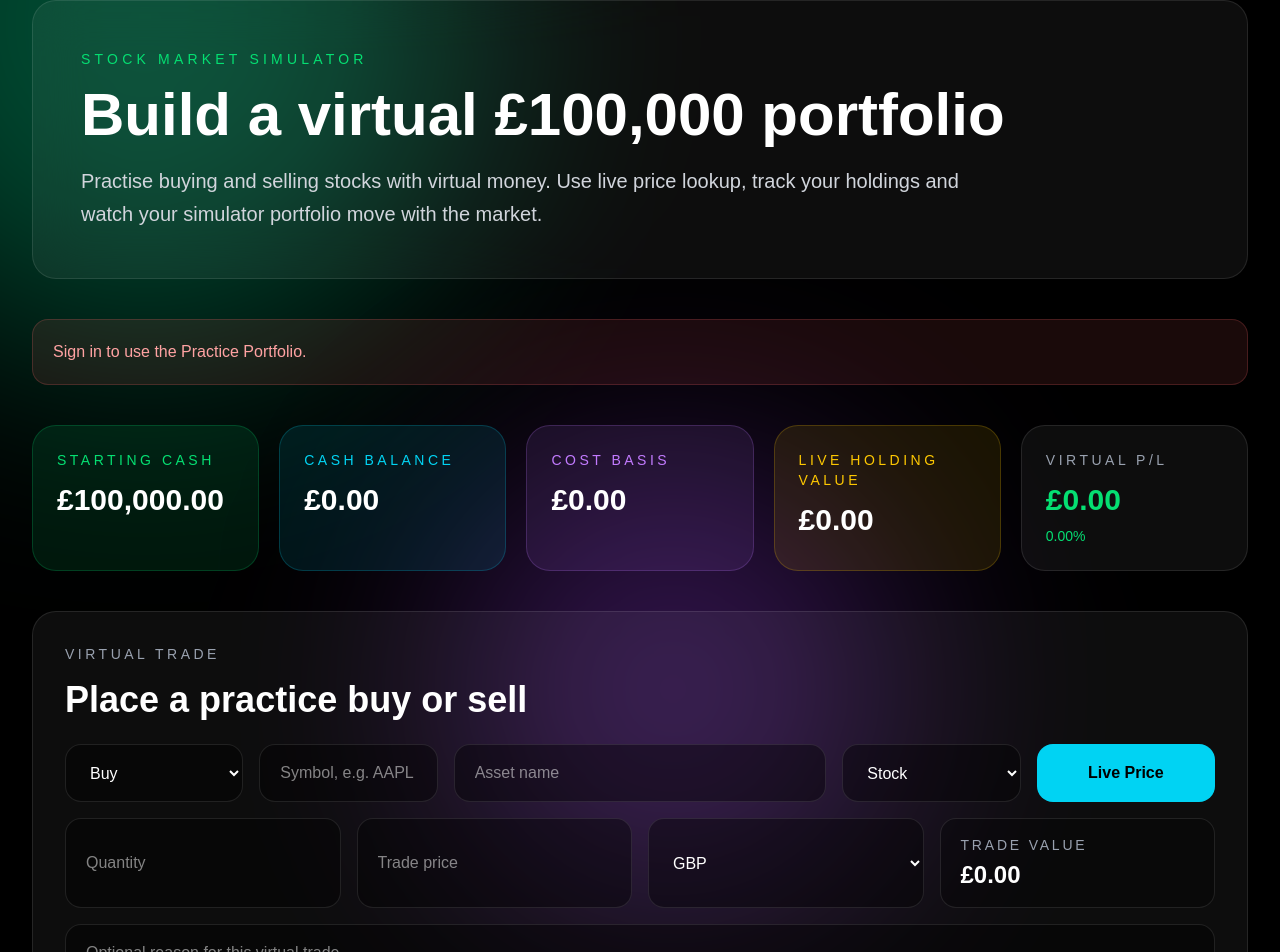
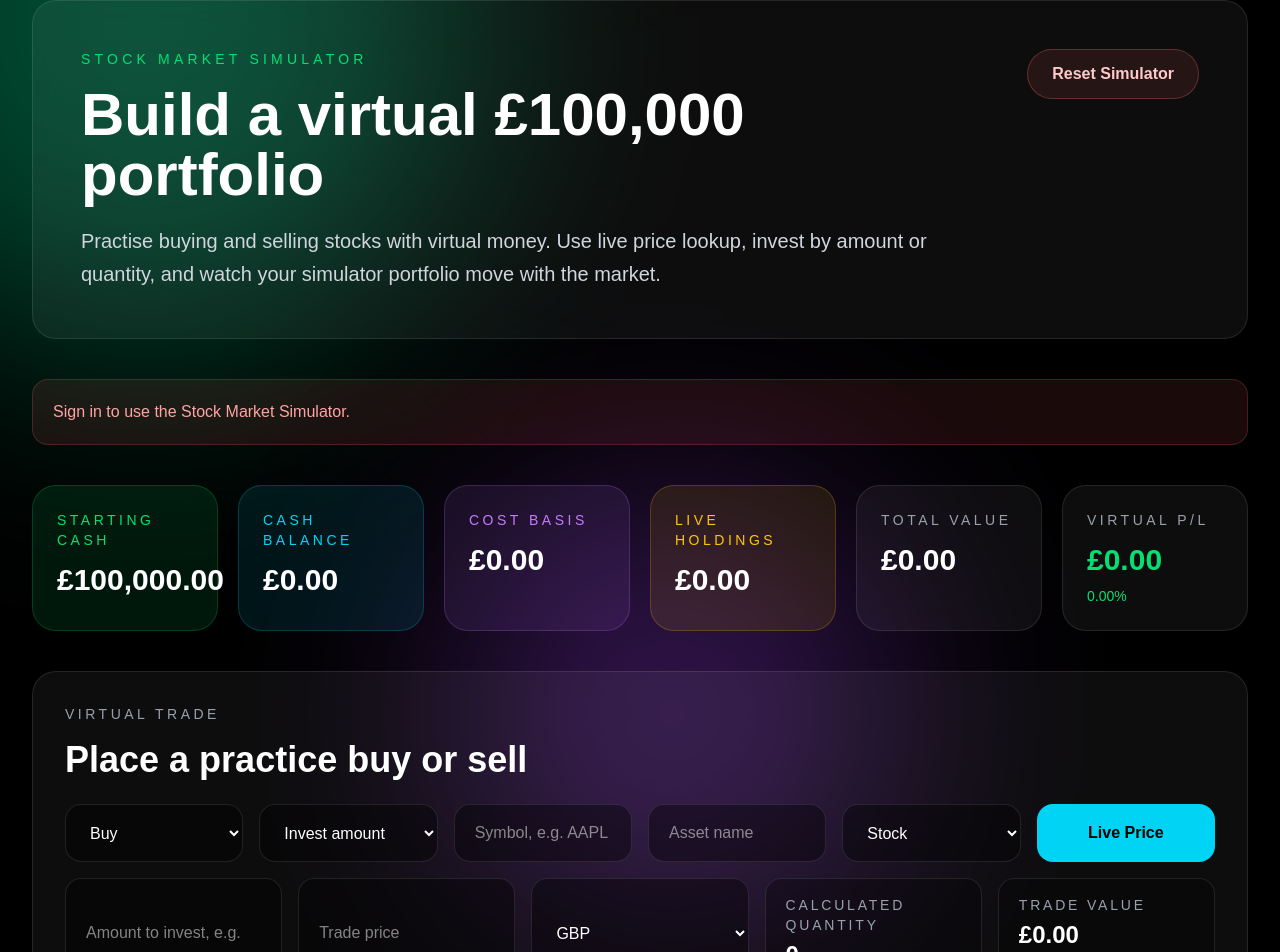
Before and after one commit to RalzCR/stockstarter-app, a Next.js app: page /simulator in a window 1280 px wide. Shown: the part 120-1072 px from the top of the page. Built offline with nearby package versions, Linux system fonts and the light colour scheme; no server answers.

Commit message:
Prepare StockStarter launch version

```diff
--- a/app/api/practice-portfolio/route.ts
+++ b/app/api/practice-portfolio/route.ts
@@ -68,6 +68,8 @@ async function getOrCreatePortfolio(userId: string, email: string) {
     .maybeSingle();
 
   if (existingError) {
+    console.error("Practice portfolio load error:", existingError);
+
     return {
       portfolio: null,
       error: "Practice Portfolio could not be loaded.",
@@ -94,6 +96,8 @@ async function getOrCreatePortfolio(userId: string, email: string) {
     .single();
 
   if (createError) {
+    console.error("Practice portfolio create error:", createError);
+
     return {
       portfolio: null,
       error: "Practice Portfolio could not be created.",
@@ -422,3 +426,110 @@ export async function POST(request: Request) {
         : "Virtual sell trade completed.",
   });
 }
+
+export async function DELETE(request: Request) {
+  const supabaseUrl = process.env.SUPABASE_URL;
+  const supabaseServiceRoleKey = process.env.SUPABASE_SERVICE_ROLE_KEY;
+
+  if (!supabaseUrl || !supabaseServiceRoleKey) {
+    return Response.json(
+      { message: "Practice Portfolio service is not configured." },
+      { status: 500 }
+    );
+  }
+
+  const { user, error } = await getUserFromRequest(request);
+
+  if (error || !user?.email) {
+    return Response.json({ message: error }, { status: 401 });
+  }
+
+  const supabase = createClient(supabaseUrl, supabaseServiceRoleKey);
+
+  const { error: holdingsDeleteError } = await supabase
+    .from("practice_holdings")
+    .delete()
+    .eq("user_id", user.id);
+
+  if (holdingsDeleteError) {
+    console.error("Practice holdings reset error:", holdingsDeleteError);
+
+    return Response.json(
+      { message: "Practice holdings could not be reset." },
+      { status: 500 }
+    );
+  }
+
+  const { error: tradesDeleteError } = await supabase
+    .from("practice_trades")
+    .delete()
+    .eq("user_id", user.id);
+
+  if (tradesDeleteError) {
+    console.error("Practice trades reset error:", tradesDeleteError);
+
+    return Response.json(
+      { message: "Practice trade history could not be reset." },
+      { status: 500 }
+    );
+  }
+
+  const { data: existingPortfolio, error: portfolioLoadError } = await supabase
+    .from("practice_portfolios")
+    .select("*")
+    .eq("user_id", user.id)
+    .maybeSingle();
+
+  if (portfolioLoadError) {
+    console.error("Practice portfolio reset load error:", portfolioLoadError);
+
+    return Response.json(
+      { message: "Practice Portfolio could not be reset." },
+      { status: 500 }
+    );
+  }
+
+  if (existingPortfolio) {
+    const { error: resetPortfolioError } = await supabase
+      .from("practice_portfolios")
+      .update({
+        starting_cash: 100000,
+        cash_balance: 100000,
+        currency: "GBP",
+        updated_at: new Date().toISOString(),
+      })
+      .eq("user_id", user.id);
+
+    if (resetPortfolioError) {
+      console.error("Practice portfolio reset error:", resetPortfolioError);
+
+      return Response.json(
+        { message: "Practice Portfolio could not be reset." },
+        { status: 500 }
+      );
+    }
+  } else {
+    const { error: createPortfolioError } = await supabase
+      .from("practice_portfolios")
+      .insert({
+        user_id: user.id,
+        user_email: user.email,
+        starting_cash: 100000,
+        cash_balance: 100000,
+        currency: "GBP",
+      });
+
+    if (createPortfolioError) {
+      console.error("Practice portfolio reset create error:", createPortfolioError);
+
+      return Response.json(
+        { message: "Practice Portfolio could not be recreated." },
+        { status: 500 }
+      );
+    }
+  }
+
+  return Response.json({
+    message: "Practice Portfolio reset to £100,000 virtual cash.",
+  });
+}
--- a/components/PracticePortfolio.tsx
+++ b/components/PracticePortfolio.tsx
@@ -70,15 +70,15 @@ function formatNumber(value: number) {
 function MiniLineChart({ points }: { points: MarketData["chart"] }) {
   if (!points || points.length < 2) {
     return (
-      <div className="flex h-32 items-center justify-center rounded-2xl border border-white/10 bg-black/30 text-sm text-gray-500">
+      <div className="flex h-40 items-center justify-center rounded-2xl border border-white/10 bg-black/30 text-sm text-gray-500">
         Chart unavailable
       </div>
     );
   }
 
-  const width = 520;
-  const height = 150;
-  const padding = 16;
+  const width = 720;
+  const height = 220;
+  const padding = 24;
   const prices = points.map((point) => point.price);
   const minPrice = Math.min(...prices);
   const maxPrice = Math.max(...prices);
@@ -104,12 +104,12 @@ function MiniLineChart({ points }: { points: MarketData["chart"] }) {
 
   return (
     <div className="rounded-2xl border border-white/10 bg-black/30 p-4">
-      <svg viewBox={`0 0 ${width} ${height}`} className="h-36 w-full">
+      <svg viewBox={`0 0 ${width} ${height}`} className="h-52 w-full">
         <path
           d={path}
           fill="none"
           stroke={isUp ? "#4ade80" : "#f87171"}
-          strokeWidth="4"
+          strokeWidth="5"
           strokeLinecap="round"
           strokeLinejoin="round"
         />
@@ -132,7 +132,7 @@ function MiniLineChart({ points }: { points: MarketData["chart"] }) {
               key={`${point.time}-${index}`}
               cx={x}
               cy={y}
-              r="5"
+              r="6"
               fill={isUp ? "#4ade80" : "#f87171"}
             />
           );
@@ -155,10 +155,12 @@ export default function PracticePortfolio() {
     Record<string, MarketData>
   >({});
   const [side, setSide] = useState<"buy" | "sell">("buy");
+  const [tradeMode, setTradeMode] = useState<"quantity" | "amount">("amount");
   const [symbol, setSymbol] = useState("");
   const [assetName, setAssetName] = useState("");
   const [assetType, setAssetType] = useState("stock");
   const [quantity, setQuantity] = useState("");
+  const [investmentAmount, setInvestmentAmount] = useState("");
   const [tradePrice, setTradePrice] = useState("");
   const [currency, setCurrency] = useState<"GBP" | "USD" | "EUR">("GBP");
   const [notes, setNotes] = useState("");
@@ -168,19 +170,41 @@ export default function PracticePortfolio() {
   const [messageType, setMessageType] = useState<"success" | "error" | "">("");
   const [loading, setLoading] = useState(true);
   const [saving, setSaving] = useState(false);
+  const [resetting, setResetting] = useState(false);
   const [lookingUp, setLookingUp] = useState(false);
   const [refreshingPrices, setRefreshingPrices] = useState(false);
 
-  const estimatedTradeValue = useMemo(() => {
-    const q = Number(quantity);
-    const p = Number(tradePrice);
+  const finalTradeQuantity = useMemo(() => {
+    const price = Number(tradePrice);
 
-    if (!q || !p || q <= 0 || p <= 0) {
+    if (tradeMode === "amount") {
+      const amount = Number(investmentAmount);
+
+      if (!amount || !price || amount <= 0 || price <= 0) {
         return 0;
       }
 
-    return q * p;
-  }, [quantity, tradePrice]);
+      return amount / price;
+    }
+
+    const q = Number(quantity);
+
+    if (!q || q <= 0) {
+      return 0;
+    }
+
+    return q;
+  }, [tradeMode, quantity, investmentAmount, tradePrice]);
+
+  const estimatedTradeValue = useMemo(() => {
+    const price = Number(tradePrice);
+
+    if (!finalTradeQuantity || !price || finalTradeQuantity <= 0 || price <= 0) {
+      return 0;
+    }
+
+    return finalTradeQuantity * price;
+  }, [finalTradeQuantity, tradePrice]);
 
   const investedValue = useMemo(() => {
     return holdings.reduce((total, holding) => {
@@ -306,7 +330,7 @@ export default function PracticePortfolio() {
       const accessToken = await getAccessToken();
 
       if (!accessToken) {
-        setMessage("Sign in to use the Practice Portfolio.");
+        setMessage("Sign in to use the Stock Market Simulator.");
         setMessageType("error");
         setLoading(false);
         return;
@@ -321,7 +345,7 @@ export default function PracticePortfolio() {
       const data = await response.json();
 
       if (!response.ok) {
-        setMessage(data.message || "Practice Portfolio could not be loaded.");
+        setMessage(data.message || "Stock Market Simulator could not be loaded.");
         setMessageType("error");
         return;
       }
@@ -332,7 +356,7 @@ export default function PracticePortfolio() {
 
       await refreshHoldingPrices(data.holdings || []);
     } catch {
-      setMessage("Practice Portfolio could not be loaded.");
+      setMessage("Stock Market Simulator could not be loaded.");
       setMessageType("error");
     } finally {
       setLoading(false);
@@ -354,6 +378,17 @@ export default function PracticePortfolio() {
         return;
       }
 
+      if (!finalTradeQuantity || finalTradeQuantity <= 0) {
+        setMessage(
+          tradeMode === "amount"
+            ? "Enter an amount to invest and a valid trade price."
+            : "Enter a valid quantity."
+        );
+        setMessageType("error");
+        setSaving(false);
+        return;
+      }
+
       const response = await fetch("/api/practice-portfolio", {
         method: "POST",
         headers: {
@@ -365,7 +400,7 @@ export default function PracticePortfolio() {
           symbol,
           assetName,
           assetType,
-          quantity: Number(quantity),
+          quantity: finalTradeQuantity,
           tradePrice: Number(tradePrice),
           currency,
           notes,
@@ -386,6 +421,7 @@ export default function PracticePortfolio() {
       setAssetName("");
       setAssetType("stock");
       setQuantity("");
+      setInvestmentAmount("");
       setTradePrice("");
       setCurrency("GBP");
       setNotes("");
@@ -399,6 +435,63 @@ export default function PracticePortfolio() {
     }
   }
 
+  async function resetSimulator() {
+    const confirmed = window.confirm(
+      "Reset your simulator? This will delete all virtual holdings and trade history, and restore £100,000 virtual cash."
+    );
+
+    if (!confirmed) {
+      return;
+    }
+
+    setResetting(true);
+    setMessage("");
+    setMessageType("");
+
+    try {
+      const accessToken = await getAccessToken();
+
+      if (!accessToken) {
+        setMessage("Sign in to reset the simulator.");
+        setMessageType("error");
+        setResetting(false);
+        return;
+      }
+
+      const response = await fetch("/api/practice-portfolio", {
+        method: "DELETE",
+        headers: {
+          Authorization: `Bearer ${accessToken}`,
+        },
+      });
+
+      const data = await response.json();
+
+      if (!response.ok) {
+        setMessage(data.message || "Simulator could not be reset.");
+        setMessageType("error");
+        return;
+      }
+
+      setMessage(data.message);
+      setMessageType("success");
+      setSelectedMarketData(null);
+      setMarketDataBySymbol({});
+      setSymbol("");
+      setAssetName("");
+      setQuantity("");
+      setInvestmentAmount("");
+      setTradePrice("");
+      setNotes("");
+      await loadPortfolio();
+    } catch {
+      setMessage("Simulator could not be reset.");
+      setMessageType("error");
+    } finally {
+      setResetting(false);
+    }
+  }
+
   useEffect(() => {
     loadPortfolio();
   }, []);
@@ -406,6 +499,8 @@ export default function PracticePortfolio() {
   return (
     <section className="space-y-10">
       <div className="rounded-3xl border border-white/10 bg-white/5 p-8 md:p-12 backdrop-blur-xl">
+        <div className="flex flex-col gap-6 lg:flex-row lg:items-start lg:justify-between">
+          <div>
             <p className="mb-4 text-sm uppercase tracking-[0.3em] text-green-400">
               Stock Market Simulator
             </p>
@@ -415,10 +510,20 @@ export default function PracticePortfolio() {
             </h1>
 
             <p className="max-w-4xl text-xl text-gray-300 leading-relaxed">
-          Practise buying and selling stocks with virtual money. Use live price
-          lookup, track your holdings and watch your simulator portfolio move
-          with the market.
+              Practise buying and selling stocks with virtual money. Use live
+              price lookup, invest by amount or quantity, and watch your
+              simulator portfolio move with the market.
             </p>
+          </div>
+
+          <button
+            onClick={resetSimulator}
+            disabled={resetting}
+            className="shrink-0 rounded-full border border-red-400/30 bg-red-400/10 px-6 py-3 font-bold text-red-200 hover:bg-red-400/20 disabled:opacity-50"
+          >
+            {resetting ? "Resetting..." : "Reset Simulator"}
+          </button>
+        </div>
       </div>
 
       {message && (
@@ -433,7 +538,7 @@ export default function PracticePortfolio() {
         </div>
       )}
 
-      <div className="grid grid-cols-1 md:grid-cols-5 gap-5">
+      <div className="grid grid-cols-1 md:grid-cols-6 gap-5">
         <div className="rounded-3xl border border-green-400/20 bg-green-400/10 p-6">
           <p className="mb-3 text-sm uppercase tracking-[0.25em] text-green-400">
             Starting Cash
@@ -466,11 +571,21 @@ export default function PracticePortfolio() {
 
         <div className="rounded-3xl border border-yellow-400/20 bg-yellow-400/10 p-6">
           <p className="mb-3 text-sm uppercase tracking-[0.25em] text-yellow-400">
-            Live Holding Value
+            Live Holdings
           </p>
 
           <h2 className="text-3xl font-bold">
             {formatMoney(liveHoldingsValue, "GBP")}
+          </h2>
+        </div>
+
+        <div className="rounded-3xl border border-white/10 bg-white/5 p-6">
+          <p className="mb-3 text-sm uppercase tracking-[0.25em] text-gray-400">
+            Total Value
+          </p>
+
+          <h2 className="text-3xl font-bold">
+            {formatMoney(totalPracticeValue, "GBP")}
           </h2>
         </div>
 
@@ -516,6 +631,17 @@ export default function PracticePortfolio() {
             <option value="sell">Sell</option>
           </select>
 
+          <select
+            value={tradeMode}
+            onChange={(event) =>
+              setTradeMode(event.target.value as "quantity" | "amount")
+            }
+            className="rounded-2xl border border-white/10 bg-black/40 px-5 py-4 text-white outline-none focus:border-green-300/60"
+          >
+            <option value="amount">Invest amount</option>
+            <option value="quantity">Choose quantity</option>
+          </select>
+
           <input
             value={symbol}
             onChange={(event) => setSymbol(event.target.value)}
@@ -527,7 +653,7 @@ export default function PracticePortfolio() {
             value={assetName}
             onChange={(event) => setAssetName(event.target.value)}
             placeholder="Asset name"
-            className="lg:col-span-2 rounded-2xl border border-white/10 bg-black/40 px-5 py-4 text-white outline-none focus:border-green-300/60"
+            className="rounded-2xl border border-white/10 bg-black/40 px-5 py-4 text-white outline-none focus:border-green-300/60"
           />
 
           <select
@@ -578,7 +704,22 @@ export default function PracticePortfolio() {
           </div>
         )}
 
-        <div className="mt-4 grid grid-cols-1 lg:grid-cols-4 gap-4">
+        <div className="mt-4 grid grid-cols-1 lg:grid-cols-5 gap-4">
+          {tradeMode === "amount" ? (
+            <input
+              value={investmentAmount}
+              onChange={(event) => setInvestmentAmount(event.target.value)}
+              placeholder={
+                side === "buy"
+                  ? "Amount to invest, e.g. 5000"
+                  : "Amount to sell, e.g. 1000"
+              }
+              type="number"
+              min="0"
+              step="any"
+              className="rounded-2xl border border-white/10 bg-black/40 px-5 py-4 text-white outline-none focus:border-green-300/60"
+            />
+          ) : (
             <input
               value={quantity}
               onChange={(event) => setQuantity(event.target.value)}
@@ -588,6 +729,7 @@ export default function PracticePortfolio() {
               step="any"
               className="rounded-2xl border border-white/10 bg-black/40 px-5 py-4 text-white outline-none focus:border-green-300/60"
             />
+          )}
 
           <input
             value={tradePrice}
@@ -610,6 +752,16 @@ export default function PracticePortfolio() {
             <option value="USD">USD</option>
             <option value="EUR">EUR</option>
           </select>
+
+          <div className="rounded-2xl border border-white/10 bg-black/30 px-5 py-4">
+            <p className="text-sm uppercase tracking-[0.2em] text-gray-400">
+              Calculated Quantity
+            </p>
+
+            <p className="mt-1 text-2xl font-bold">
+              {formatNumber(finalTradeQuantity)}
+            </p>
+          </div>
 
           <div className="rounded-2xl border border-white/10 bg-black/30 px-5 py-4">
             <p className="text-sm uppercase tracking-[0.2em] text-gray-400">
```
Lines whose indentation alone changed are shown as unchanged.
